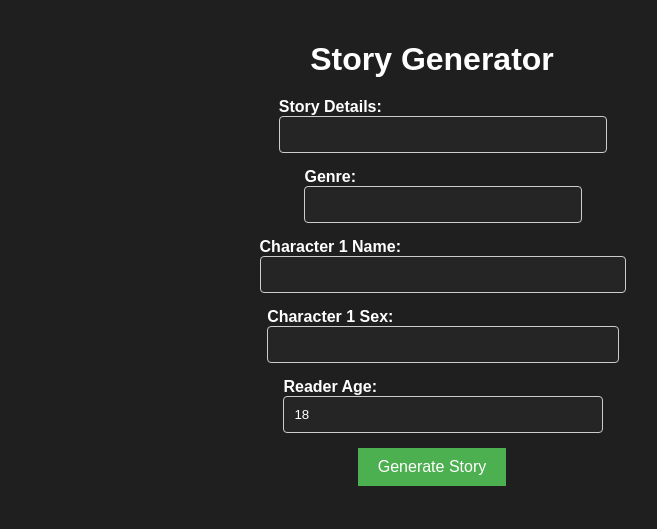
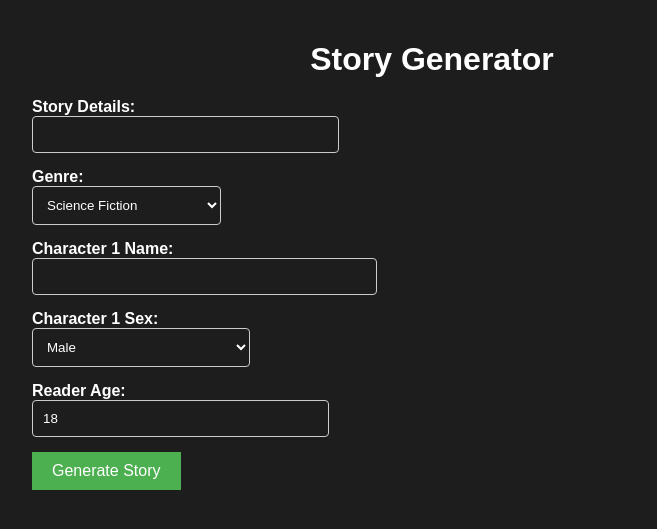
Before and after one commit to ShinObee5/StoryCompletion, a Flask app: page / in a window 1280 px wide. Shown: the top 529 px of the page, without its empty margins (208-865 px from the left). Run offline with Flask 3, Linux system fonts and the light colour scheme.

Commit message:
UI fixes

```diff
--- a/templates/index.html
+++ b/templates/index.html
@@ -8,8 +8,7 @@
     <style>
         body {
             font-family: Arial, sans-serif;
-            background-color: #1f1f1f;
-            color: #fff;
+            background-color: #1d1d1d;
             margin: 0;
             padding: 0;
         }
@@ -23,18 +22,20 @@
         h1 {
             text-align: center;
             margin-bottom: 20px;
+            color: #fff;
         }
 
         form {
             display: flex;
             flex-direction: column;
-            align-items: center;
+            align-items: flex-start;
             margin-bottom: 20px;
         }
 
         label {
             font-weight: bold;
             margin-bottom: 10px;
+            color: #fff;
         }
 
         input,
@@ -44,7 +45,8 @@
             margin-bottom: 15px;
             border: 1px solid #ccc;
             border-radius: 4px;
-            background-color: #252525;
+            box-sizing: border-box;
+            background-color: #1d1d1d;
             color: #fff;
         }
 
@@ -63,26 +65,28 @@
 
         .story-box {
             display: inline-block;
-            background-color: rgba(255, 255, 255, 0.2);
+            background-color: #fff;
             border: 1px solid #ccc;
             border-radius: 4px;
             padding: 20px;
             margin: 10px;
             cursor: pointer;
             transition: background-color 0.3s;
+            color: #000;
         }
 
         .story-box:hover {
-            background-color: rgba(255, 255, 255, 0.3);
+            background-color: #f0f0f0;
         }
 
         .expanded-story {
             display: none;
-            background-color: rgba(255, 255, 255, 0.2);
+            background-color: #fff;
             border: 1px solid #ccc;
             border-radius: 4px;
             padding: 20px;
             margin-top: 20px;
+            color: #000;
         }
 
         .expanded-story.active {
@@ -94,6 +98,7 @@
             text-align: center;
         }
     </style>
+
 </head>
 
 <body>
@@ -106,7 +111,15 @@
             </div>
             <div>
                 <label for="genre">Genre:</label>
-                <input type="text" id="genre" name="genre">
+                <select id="genre" name="genre">
+                    <option value="science-fiction">Science Fiction</option>
+                    <option value="fantasy">Fantasy</option>
+                    <option value="mystery">Mystery</option>
+                    <option value="romance">Romance</option>
+                    <option value="horror">Horror</option>
+                    <option value="adventure">Adventure</option>
+                    <option value="thriller">Thriller</option>
+                </select>
             </div>
             <div>
                 <label for="character1-name">Character 1 Name:</label>
@@ -114,7 +127,11 @@
             </div>
             <div>
                 <label for="character1-sex">Character 1 Sex:</label>
-                <input type="text" id="character1-sex" name="character1-sex">
+                <select id="character1-sex" name="character1-sex">
+                    <option value="male">Male</option>
+                    <option value="female">Female</option>
+                    <option value="other">Other</option>
+                </select>
             </div>
             <div>
                 <label for="reader-age">Reader Age:</label>
```
